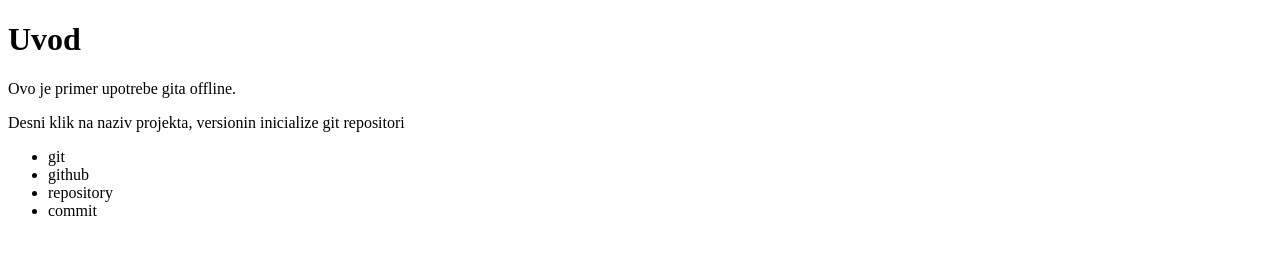
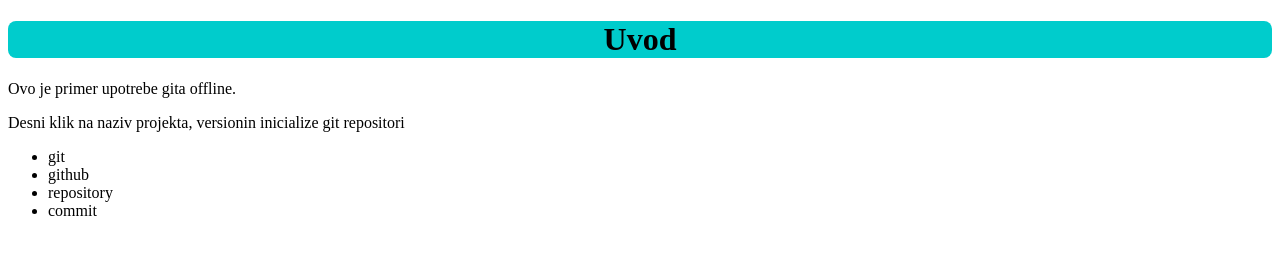
Before and after one commit to zr23/helloworld, a plain HTML site: page public_html/uvod.html in a window 1280 px wide. Drawn offline with Linux system fonts and the light colour scheme.

Commit message:
promena stila za h1

```diff
--- a/public_html/uvod.html
+++ b/public_html/uvod.html
@@ -9,6 +9,13 @@
         <title>Uvod</title>
         <meta charset="UTF-8">
         <meta name="viewport" content="width=device-width, initial-scale=1.0">
+        <style>
+            h1{
+                text-align: center;
+                background-color: #00cccc;
+                border-radius: 8px;
+            }
+        </style>
     </head>
     <body>
         <h1>Uvod</h1>
```
